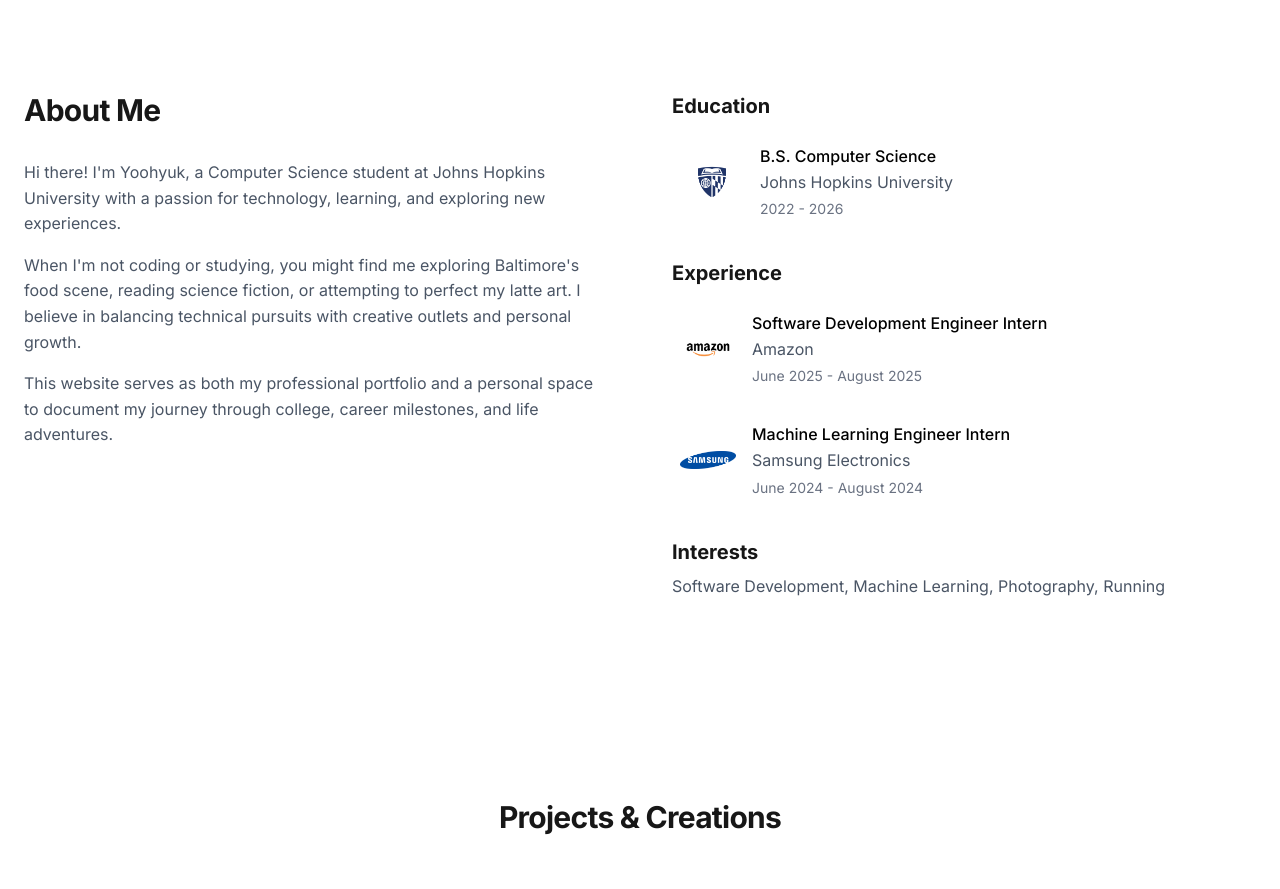
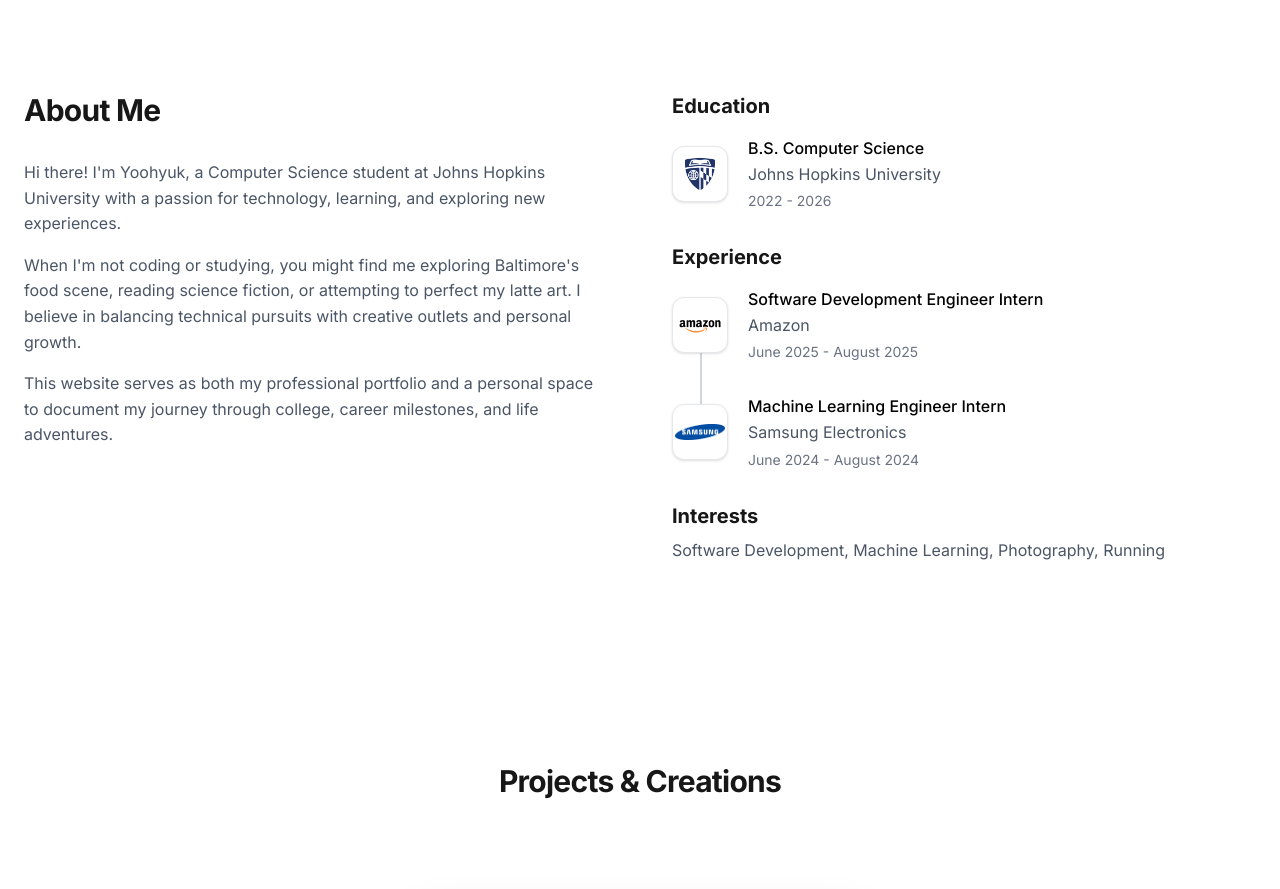
Before and after one commit to yoohyukchang/me, a Next.js app: page / in a window 1280 px wide. Shown: the part 860-1749 px from the top of the page. Built offline with nearby package versions, Linux system fonts and the light colour scheme.

Commit message:
refactor About component layout and improve styling for education and experience sections

```diff
--- a/src/components/home/about/about.tsx
+++ b/src/components/home/about/about.tsx
@@ -26,19 +26,19 @@ export default function About() {
           <h3 className="text-xl font-bold">Education</h3>
 
           {/* University */}
-          <div className="flex items-center gap-4 p-2">
-            <div className="w-16 h-16 flex items-center justify-center flex-shrink-0">
+          <div className="flex items-center gap-5 group cursor-pointer">
+            <div className="w-14 h-14 rounded-xl bg-white border border-gray-200 flex items-center justify-center shadow-sm transition-all duration-200 group-hover:shadow-lg group-hover:border-gray-400 group-hover:scale-105 overflow-hidden">
               <Image
                 src="/logos/johns_hopkins.png"
                 alt="Johns Hopkins University logo"
-                width={64}
-                height={64}
-                className="object-contain"
+                width={80}
+                height={80}
+                className="object-cover rounded-xl scale-125"
               />
             </div>
-            <div>
-              <p className="font-medium text-black">B.S. Computer Science</p>
-              <p className="text-gray-600">Johns Hopkins University</p>
+            <div className="transition-all duration-200 group-hover:translate-x-1">
+              <p className="font-medium text-black group-hover:text-gray-900">B.S. Computer Science</p>
+              <p className="text-gray-600 group-hover:text-gray-700">Johns Hopkins University</p>
               <p className="text-gray-500 text-sm mt-1">2022 - 2026</p>
             </div>
           </div>
@@ -47,41 +47,52 @@ export default function About() {
         <div className="space-y-4">
           <h3 className="text-xl font-bold">Experience</h3>
 
-          {/* Experience Cards */}
-          <div className="space-y-5">
+          {/* Timeline Container */}
+          <div className="relative">
+            {/* Main Timeline Line */}
+            <div className="absolute left-7 top-4 bottom-4 w-0.5 bg-gray-300"></div>
+
+            <div className="space-y-8">
               {/* Amazon Experience */}
-            <div className="flex items-center gap-4 p-2 group">
-              <div className="w-14 h-14 flex items-center justify-center flex-shrink-0">
+              <div className="relative flex items-center gap-5 group cursor-pointer">
+                {/* Logo */}
+                <div className="w-14 h-14 rounded-xl bg-white border border-gray-200 flex items-center justify-center shadow-sm transition-all duration-200 group-hover:shadow-lg group-hover:border-gray-400 group-hover:scale-105 overflow-hidden">
                   <Image
                     src="/logos/amazon.png"
                     alt="Amazon logo"
-                  width={56}
-                  height={56}
-                  className="object-contain"
+                    width={60}
+                    height={60}
+                    className="object-cover rounded-xl"
                   />
                 </div>
-              <div>
-                <p className="font-medium text-black">Software Development Engineer Intern</p>
-                <p className="text-gray-600">Amazon</p>
+
+                {/* Content */}
+                <div className="flex-1 transition-all duration-200 group-hover:translate-x-1">
+                  <p className="font-medium text-black group-hover:text-gray-900">Software Development Engineer Intern</p>
+                  <p className="text-gray-600 group-hover:text-gray-700">Amazon</p>
                   <p className="text-gray-500 text-sm mt-1">June 2025 - August 2025</p>
                 </div>
               </div>
 
               {/* Samsung Experience */}
-            <div className="flex items-center gap-4 p-2 group">
-              <div className="w-14 h-14 flex items-center justify-center flex-shrink-0">
+              <div className="relative flex items-center gap-5 group cursor-pointer">
+                {/* Logo */}
+                <div className="w-14 h-14 rounded-xl bg-white border border-gray-200 flex items-center justify-center shadow-sm transition-all duration-200 group-hover:shadow-lg group-hover:border-gray-400 group-hover:scale-105">
                   <Image
                     src="/logos/samsung.png"
                     alt="Samsung logo"
-                  width={56}
-                  height={56}
+                    width={50}
+                    height={50}
                     className="object-contain"
                   />
                 </div>
-              <div>
-                <p className="font-medium text-black">Machine Learning Engineer Intern</p>
-                <p className="text-gray-600">Samsung Electronics</p>
+
+                {/* Content */}
+                <div className="flex-1 transition-all duration-200 group-hover:translate-x-1">
+                  <p className="font-medium text-black group-hover:text-gray-900">Machine Learning Engineer Intern</p>
+                  <p className="text-gray-600 group-hover:text-gray-700">Samsung Electronics</p>
                   <p className="text-gray-500 text-sm mt-1">June 2024 - August 2024</p>
+                </div>
               </div>
             </div>
           </div>
```
Lines whose indentation alone changed are shown as unchanged.
